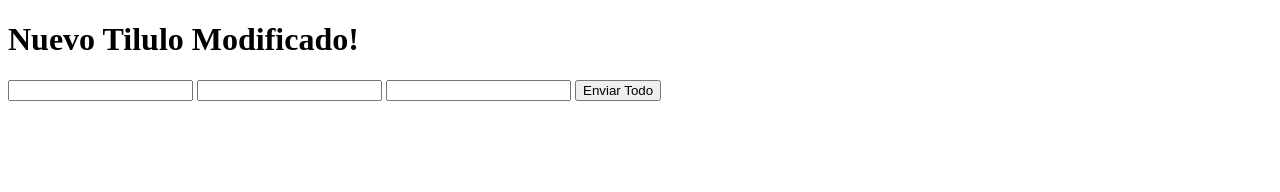
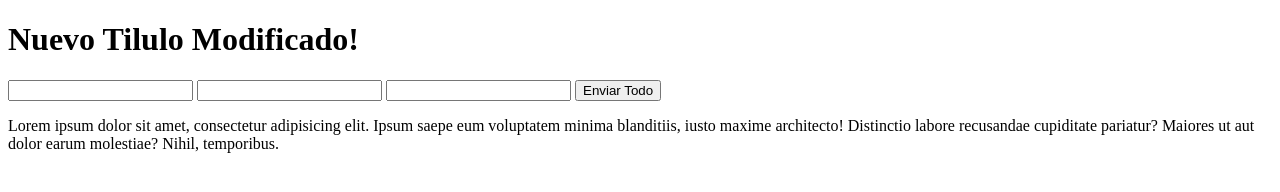
Before and after one commit to AtilaDev/git-test, a plain HTML site: page index.html in a window 1280 px wide. Drawn offline with Linux system fonts and the light colour scheme.

Commit message:
Se agregar nuevo parrafo

```diff
--- a/index.html
+++ b/index.html
@@ -15,5 +15,12 @@
       <input type="number" name="age" id="age" />
       <input type="submit" value="Enviar Todo" />
     </form>
+
+    <p>
+      Lorem ipsum dolor sit amet, consectetur adipisicing elit. Ipsum saepe eum
+      voluptatem minima blanditiis, iusto maxime architecto! Distinctio labore
+      recusandae cupiditate pariatur? Maiores ut aut dolor earum molestiae?
+      Nihil, temporibus.
+    </p>
   </body>
 </html>
```
